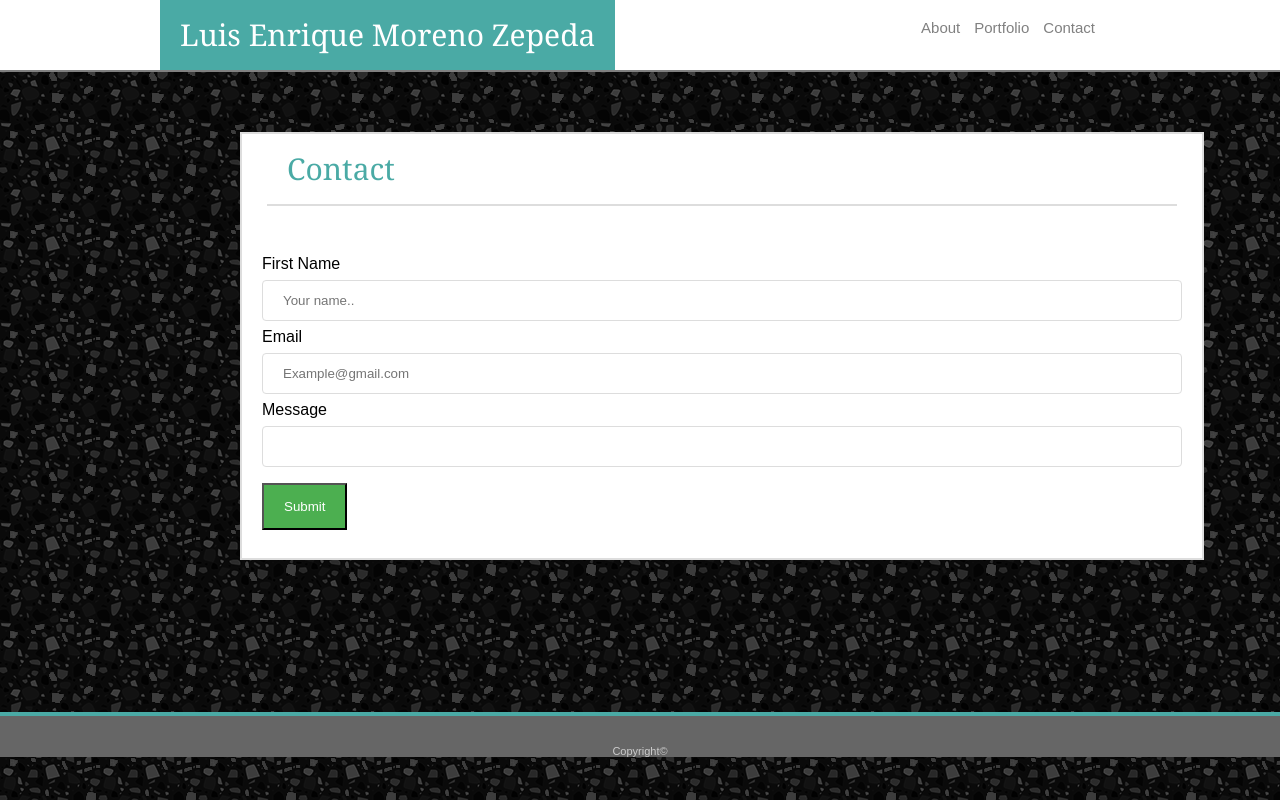
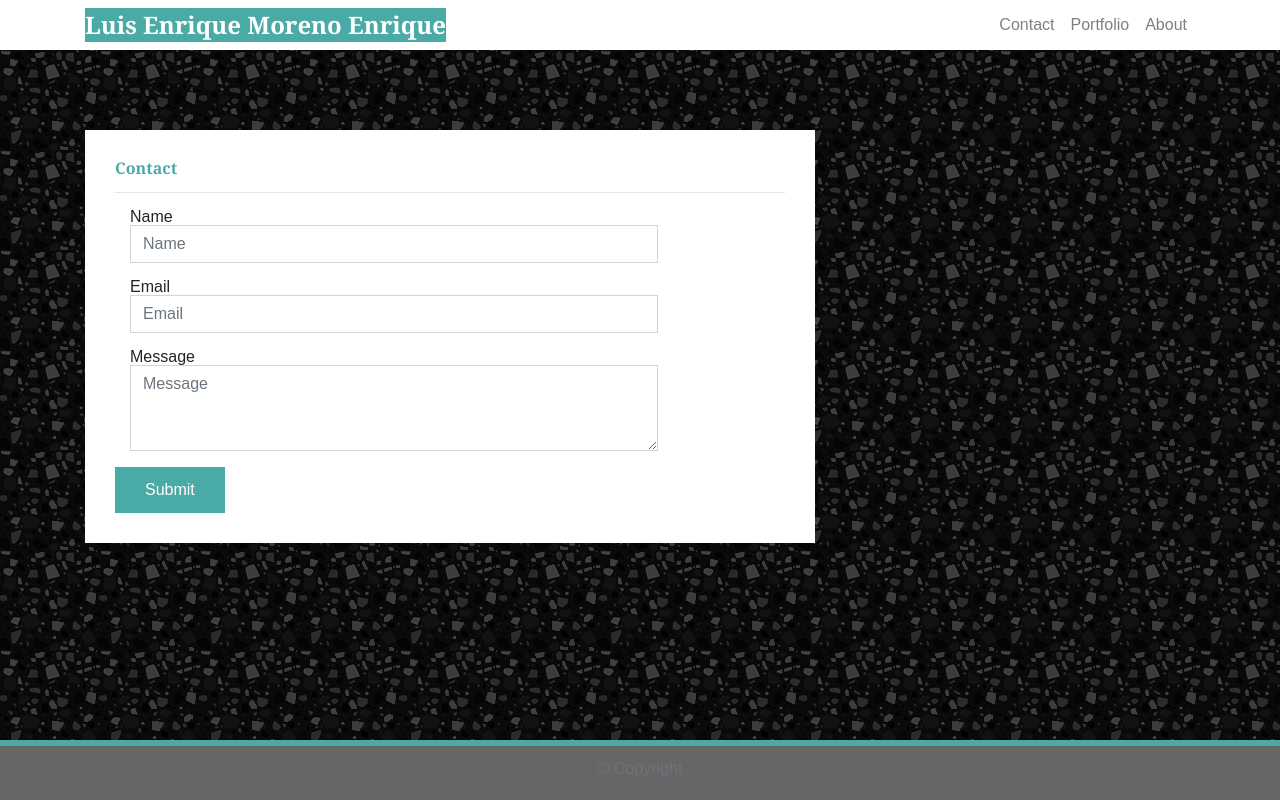
Before and after one commit to Morenoluise535/morenoluise535.github.io, a plain HTML site: page contact.html in a window 1280 px wide. Drawn offline with nearby package versions, Linux system fonts and the light colour scheme.

Commit message:
added to the portfolio

```diff
--- a/assets/css/style.css
+++ b/assets/css/style.css
@@ -54,180 +54,140 @@ body
 
 
 
-header
-        {
-        margin: auto;
+
+body {
+        font-family: Arial, "Helvetica Neue", Helvetica, sans-serif;
+
+        background-image: url("../images/dark-grey-terrazzo/dark-grey-terrazzo.png");
+      }
+
+      html {
+        position: relative;
+
+        min-height: 100%;
+      }
+
+      main {
+        margin: 80px 0;
+      }
+
+      .block {
+        background-color: #fff;
+
+        padding: 30px;
+        margin-bottom: 30px;
+      }
+
+      .block-header {
+        color: #4aaaa5;
+        font-family: Georgia, Times, "Times New Roman", serif;
+        font-weight: bold;
+      }
+
+      #logo {
+        font-family: Georgia, Times, "Times New Roman", serif;
+
+        font-size: 24px;
+        font-weight: bold;
+        color: #fff;
+
+        background: #4aaaa5;
+      }
+
+      .navbar-default .navbar-nav > li > a:hover {
+        color: #4aaaa5;
+      }
+
+      .navbar {
         background: white;
-        border-bottom: #cccccc 20px;
-        height: 70px
+        border: none;
+      }
+
+      @media only screen and (max-width: 767px) {
+        .navbar-header {
+          background-color: #4aaaa5;
         }
-.headercon {
-        width: 960px;
-        margin: auto;
-}
+      }
 
 
-.headername
-        {
-        float: left;
-        background: #4aaaa5;
-        padding: 20px;
-        color: white;
-        font-size: 30px;
-        font-family: 'Georgia', Times, Times New Roman, serif;
-        }
+      .connect-header {
+        font-size: 25px;
+      }
 
-.headerlinksbox
-        {
-        float: right;
-        padding: 20px;
-        }
+      .connect-photo {
+        width: 55px;
+        height: 55px;
+      }
+
+      #images {
+        padding-top: 15px;
+
+        text-align: center;
+      }
 
 
-.headerlinks
-        {
-        padding: 5px;
-        color: gray;
-        font-family: 'Arial', 'Helvetica Neue', Helvetica, sans-serif;
-        font-size: 15px;
-        text-decoration-line: none;
-        border-left: gray;
-        }
+      .footer {
+        position: absolute;
+        bottom: 0;
 
-.sectionbackground
-        {
-        background-image: url('../images/dark-grey-terrazzo/dark-grey-terrazzo.png');
-        clear: both;
-        height: 40em;
-        border-top: 2px solid gray;
-        }
+        width: 100%;
+        height: 60px;
+
+        background-color: #666;
+      }
+
+      .text-muted-footer {
+        margin-top: 15px;
+
+        color: #fff;
+      }
+
+      .two-toned-footer-color {
+        height: 6px;
+        padding-top: 3px;
+
+        background-color: #4aaaa5;
+      }
+
+      .about-me-header {
+        margin-bottom: 33px;
+        font-family: Georgia, Times, "Times New Roman", serif;
+
+        font-size: 32px;
+        font-weight: bold;
+        color: #4aaaa5;
+      }
+
+      #about-image {
+        float: left;
+
+        width: 200px;
+        margin: 0 20px 10px 0;
+      }
+
+      .port-image {
+        margin: 20px auto;
+      }
 
 
-.contentbox
-        {
-        clear: both;
-        width: 960px;
-        margin: auto;
-        background: white;
-        margin-top: 60px;
-        border: 2px solid #dddddd;
-        overflow: visible;
-        float: left;
-        margin-left: 240px;
-        margin-bottom: 60px;
-        }
+      .form-control {
+        border-radius: 0;
 
-.picture
-        {
-        margin: 25px;
-        max-width: 200px;
-        max-height: 160px;
-        float: left;
-        margin-bottom: 0px;
-        }
+        min-width: 100%;
+        max-width: 100%;
+      }
 
-.picture2
-        {
-        margin: 10px;
-        max-width: 250px;
-        max-height: 250px;
-        position: relative;
-        }
+      .submit-btn {
+        padding: 15px 30px;
+        font-size: 16px;
+        font-weight: lighter;
 
+        color: #fff;
 
-.picturewords1
-        {
-        color: white;
-        background: #4aaaa5;
-        font-family: Arial, Helvetica, sans-serif;
-        font-size: 15px;
-        font-weight: bold;
-        padding: 20px;
-        width: 150px;
-        text-align: center;
-        position: relative;
-        top: -80px;
-        left: 20px;
-        padding-left: 40px;
-        padding-right: 40px;
-        }
+        background-color: #4aaaa5;
+        border: 0;
+      }
 
-.firstcol
-        {
-        float: left;
-        margin-left: 150px;
-        margin-right: 40px;
-        }
-
-.secondcol
-        {
-        float: left;
-        margin-left: 40px;
-        }
-
-
-.h1in
-        {
-        padding: 20px;
-        color: #4aaaa5;
-        font-size: 30px;
-        font-family: 'Georgia', Times, Times New Roman, serif;
-        border-bottom: 2px solid #dddddd;
-        margin-left: 25px;
-        margin-right: 25px;
-        margin-bottom: 30px;
-        }
-
-
-.p1
-        {
-        font-family: 'Arial', 'Helvetica Neue', Helvetica, sans-serif;
-        font-size: 15px;
-        margin: 50px;
-        color: #777777;
-        line-height: 1.5;
-        }
-
-
-footer
-        {
-        text-align: center;
-        padding-top: 30px;
-        background: #666666;
-        color: #cccccc;
-        font-size: 11px;
-        font-family: 'Arial', 'Helvetica Neue', Helvetica, sans-serif;
-        border-top: 4px solid #4aaaa5;
-        clear: both;
-        }
-
-        input[type=text], select {
-                width: 100%;
-                padding: 12px 20px;
-                margin: 8px 0;
-                display: inline-block;
-                border: 1.5px solid #dddddd;
-                border-radius: 4px;
-                box-sizing: border-box;
-
-            }
-
-            input[type=submit] {
-                background-color: #4CAF50;
-                color: white;
-                padding: 14px 20px;
-                margin: 8px 0;
-                cursor: pointer;
-
-            }
-
-            input[type=submit]:hover {
-                background-color: #45a049;
-            }
-
-            .contactform
-                {
-                border-radius: 5px;
-                padding: 20px;
-                font-family: 'Arial', 'Helvetica Neue', Helvetica, sans-serif;
-                }
+      .submit-btn:hover {
+        opacity: .7;
+      }
--- a/contact.html
+++ b/contact.html
@@ -1,49 +1,90 @@
 <!DOCTYPE html>
-<html>
+<html lang="en-us">
+
 <head>
-    <meta charset="utf-8" />
-    <meta http-equiv="X-UA-Compatible" content="IE=edge">
-    <title>Contact Page</title>
-    <meta name="viewport" content="width=device-width, initial-scale=1">
-    <link rel="stylesheet" type="text/css" href="assets/css/style.css">
-    <script src="main.js"></script>
+
+  <meta charset="UTF-8">
+  <meta name="viewport" content="width=device-width, initial-scale=1.0">
+  <meta http-equiv="X-UA-Compatible" content="ie=edge">
+
+  <title>Bootstrap Basic Portfolio</title>
+
+  <link rel="stylesheet" href="https://maxcdn.bootstrapcdn.com/bootstrap/4.0.0/css/bootstrap.min.css">
+
+  <link rel="stylesheet" href="assets/css/style.css" media="screen">
+
 </head>
+
 <body>
-        <header>
 
-            <div class="headercon">
-                <h1 class="headername">Luis Enrique Moreno Zepeda</h1>
-                <div class="headerlinksbox">
-                    <a class="headerlinks" href="index.html">About</a>
-                    <a class="headerlinks" href="prtfolio.html">Portfolio</a>
-                    <a class="headerlinks" href="contact.html">Contact</a>
-                </div>
+  <nav class="navbar navbar-expand-lg navbar-light navbar-fixed-top">
+    <div class="container">
+      <div class="navbar-header">
+        <a class="navbar-brand" href="index.html" id="logo">Luis Enrique Moreno Enrique</a>
+      </div>
+      <button class="navbar-toggler collapsed ml-auto" data-toggle="collapse" data-target="#page-nav-collapse" aria-expanded="false">
+          <span class="sr-only">Toggle navigation</span>
+          <span class="icon-bar"></span>
+          <span class="icon-bar"></span>
+          <span class="icon-bar"></span>
+        </button>
+      <div class="collapse navbar-collapse" id="page-nav-collapse">
+        <ul class="nav navbar-nav ml-auto">
+          <li>
+            <a class="nav-link" href="contact.html">Contact</a>
+          </li>
+          <li>
+            <a class="nav-link" href="portfolio.html">Portfolio</a>
+          </li>
+          <li>
+            <a class="nav-link" href="index.html">About</a>
+          </li>
+        </ul>
+      </div>
+    </div>
+  </nav>
+
+  <main class="container">
+    <section class="row">
+      <div class="col-md-8">
+        <form class="block form-horizontal">
+          <h1 class="block-header">Contact</h1>
+          <hr />
+          <div class="form-group">
+            <label for="name" class="col-sm-2 control-label">Name</label>
+            <div class="col-sm-10">
+              <input type="email" class="form-control" id="name" placeholder="Name">
             </div>
-            </header class="header">
+          </div>
+          <div class="form-group">
+            <label for="email" class="col-sm-2 control-label">Email</label>
+            <div class="col-sm-10">
+              <input type="password" class="form-control" id="email" placeholder="Email">
+            </div>
+          </div>
+          <div class="form-group">
+            <label class="col-sm-2 control-label" for="msg">Message</label>
+            <div class="col-sm-10">
+              <textarea id="msg" class="form-control" rows="3" placeholder="Message"></textarea>
+            </div>
+          </div>
+          <button class="submit-btn">Submit</button>
+        </form>
+      </div>
+    </section>
+  </main>
 
-            <div class="sectionbackground">
-                <div class="contentbox">
-                    <h1 class="h1in">Contact</h1>
+  <footer class="footer">
+    <div class="two-toned-footer-color"></div>
+    <p class="text-muted text-muted-footer text-center">
+      &copy; Copyright
+    </p>
+  </footer>
 
-                    <div class="contactform">
-                            <form action="/action_page.php">
-                              <label for="fname">First Name</label>
-                              <input type="text" id="fname" name="firstname" placeholder="Your name..">
+  <script type="text/javascript" src="https://cdnjs.cloudflare.com/ajax/libs/jquery/3.2.1/jquery.min.js"></script>
 
-                              <label for="email">Email</label>
-                              <input type="text" id="email" name="lastname" placeholder="Example@gmail.com">
+  <script src="https://maxcdn.bootstrapcdn.com/bootstrap/4.0.0/js/bootstrap.min.js"></script></script>
 
-                              <label for="message">Message</label>
-                              <input type="text" id="message" name="message">
+</body>
 
-
-                              <input type="submit" value="Submit">
-                            </form>
-                          </div>
-
-                </div>
-            </div>
-
-        <footer class="footer">Copyright©</footer>
-</body>
 </html>
```
Also changed, not shown: index.html (+69 -29 lines), portfolio.html (added, +103 -0 lines), prtfolio.html (deleted, +0 -53 lines), 6 other files.
